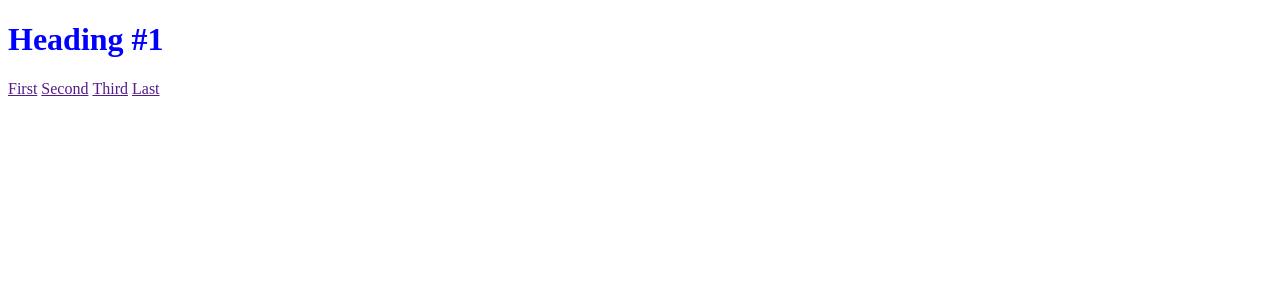
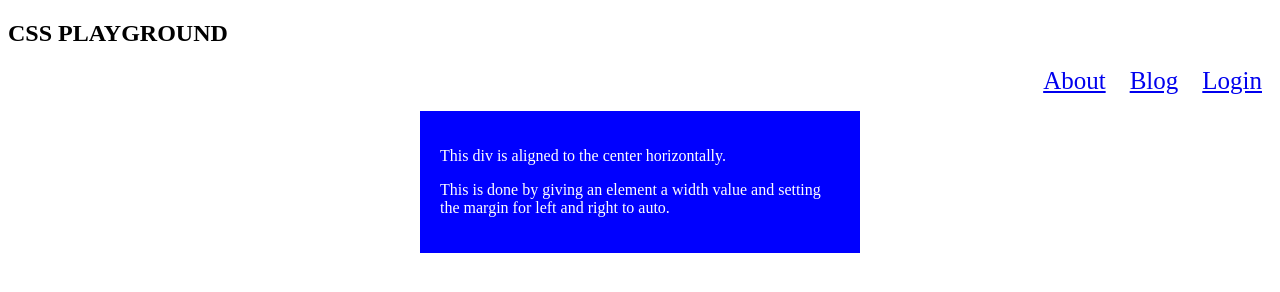
Before and after one commit to TheDeployGuy/CSS_Playground, a plain HTML site: page index.html in a window 1280 px wide. Drawn offline with Linux system fonts and the light colour scheme.

Commit message:
Add nav, title and horizontally align a div

```diff
--- a/index.html
+++ b/index.html
@@ -8,12 +8,20 @@
         <title>CSS Playground</title>
     </head>
     <body>
-    <h1>Heading #1</h1>
+        <nav>
+            <div class="logo">
+                <h1>CSS Playground</h1>
+            </div>
             <ul class="nav">
-        <li><a href="">First</a></li>
-        <li><a href="">Second</a></li>
-        <li><a href="">Third</a></li>
-        <li><a href="">Last</a></li>
+                <li><a href="#">About</a></li>
+                <li><a href="#">Blog</a></li>
+                <li><a href="#">Login</a></li>
             </ul>
+            <div class="clearfix"></div>
+        </nav>
+        <div class="horizontal-center">
+            <p>This div is aligned to the center horizontally.</p>
+            <p>This is done by giving an element a width value and setting the margin for left and right to auto.</p>
+        </div>
     </body>
 </html>
--- a/styles/style.css
+++ b/styles/style.css
@@ -1,12 +1,23 @@
-h1{
-    color: blue;
+.logo{
+    text-transform: uppercase;
 }
 
 .nav {
     list-style: none;
     padding: 0;
+    text-align: right;
 }
 
 .nav li{
     display: inline;
+    margin: 0 10px;
+    font-size: 25px;
 }
+
+.horizontal-center{
+    width: 400px;
+    background: blue;
+    color: white;
+    padding: 20px;
+    margin: 10px auto;
+}
```
Also changed, not shown: README.md (added). Lines whose indentation alone changed are shown as unchanged.
